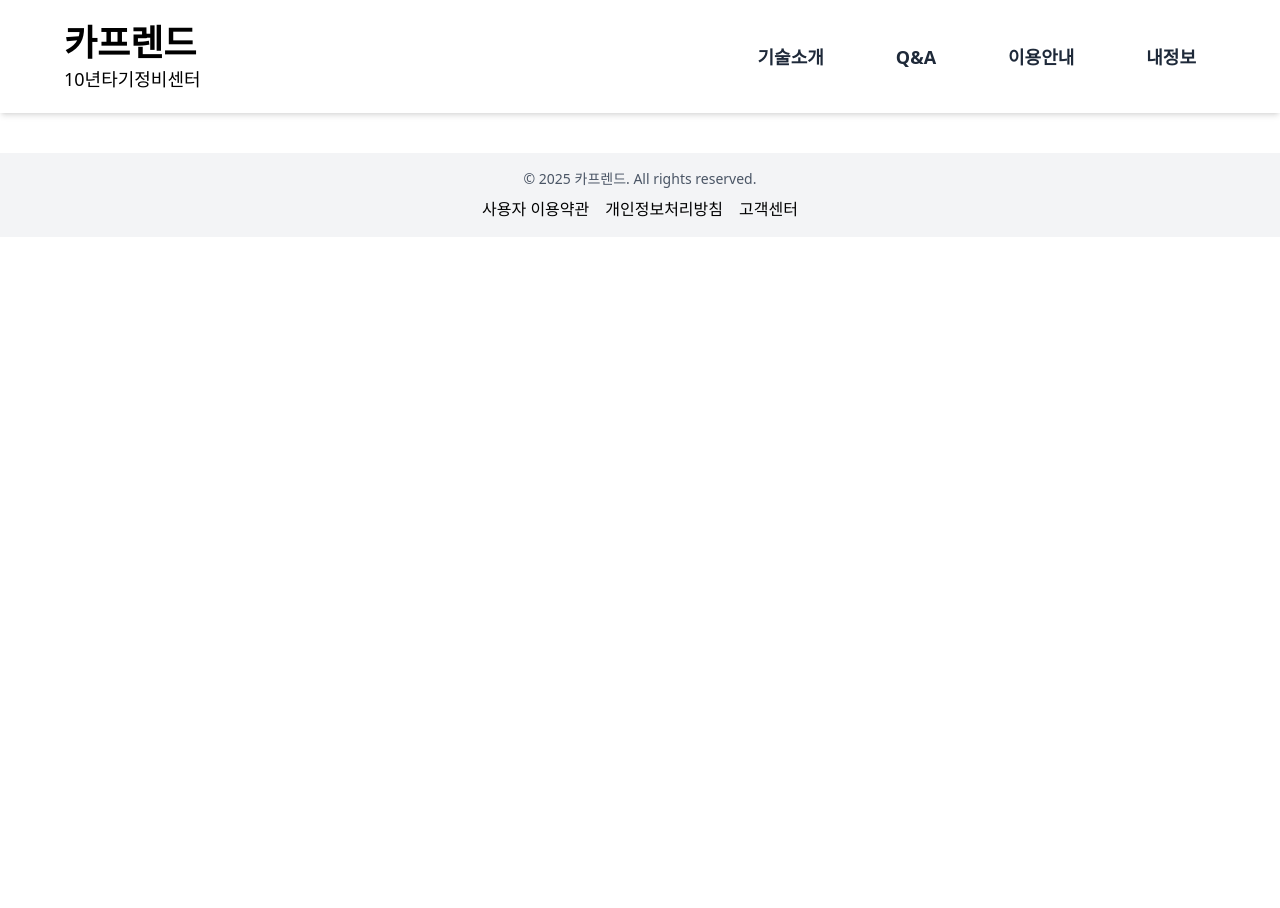
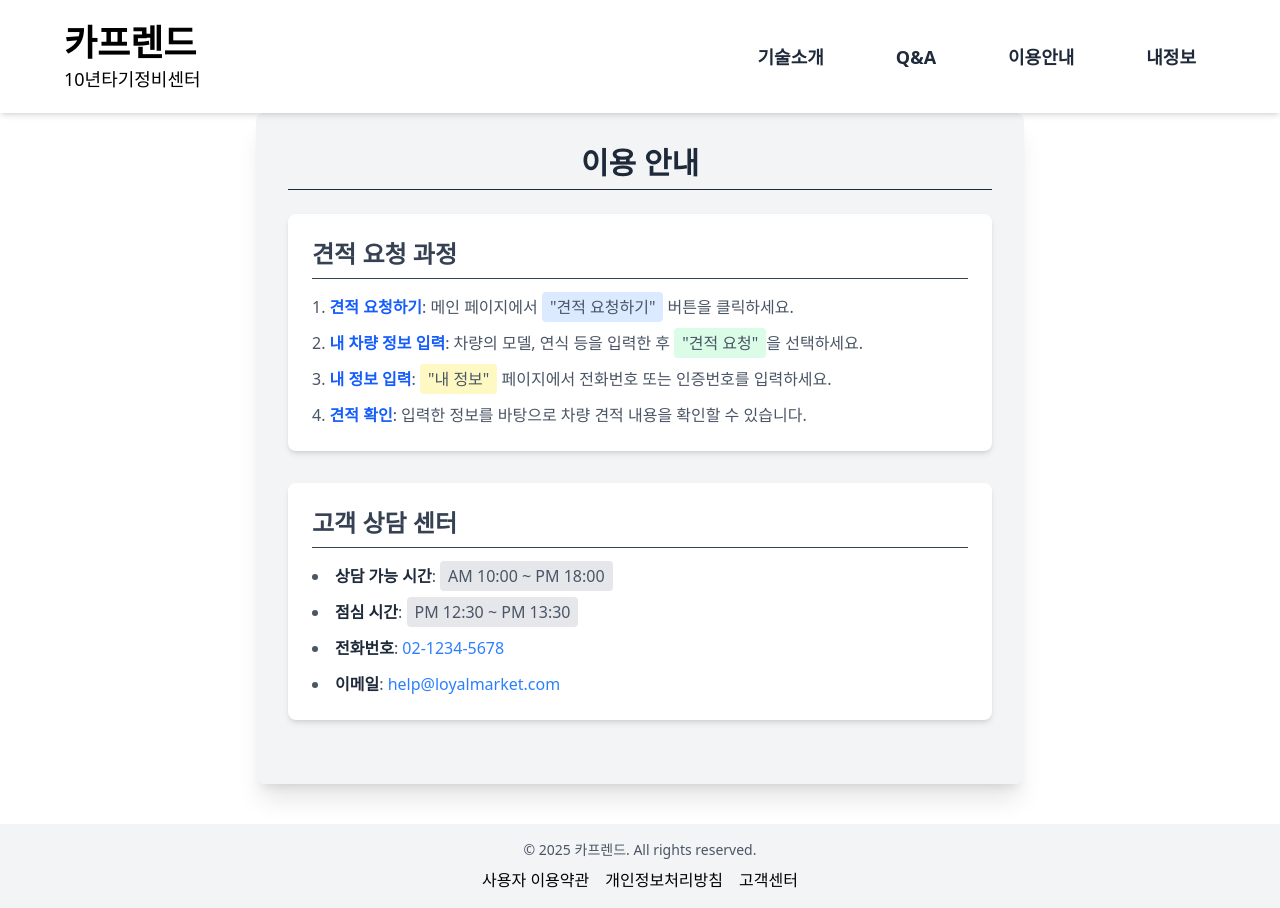
Before and after one commit to wo00on/carfriend_test, a React (Vite) app: page /guide in a window 1280 px wide. Before the commit the page ends 800 px from the top, so only its background shows below. Built offline with nearby package versions, Linux system fonts and the light colour scheme.

Commit message:
이용안내 페이지 구현

```diff
--- a/src/App.jsx
+++ b/src/App.jsx
@@ -6,6 +6,7 @@ import TechnologyPage from "./pages/TechnologyPage";
 import QnAPage from "./pages/QnAPage";
 import Main from "./pages/Main";
 import SupabaseTest from "./components/SupabseTest.jsx";
+import GuideInfo from "./pages/GuideInfo.jsx";
 
 const App = () => {
   return (
@@ -15,6 +16,7 @@ const App = () => {
       <Routes>
         <Route path="/technology" element={<TechnologyPage />} />
         <Route path="/qna" element={<QnAPage />} />
+        <Route path="/guide" element={<GuideInfo/>} />
         <Route path="/" element={<Main />} />
         <Route path="/test" element={<SupabaseTest />} />
 
--- /dev/null
+++ b/src/components/EstimateForm.jsx
@@ -0,0 +1,58 @@
+import React, { useState } from "react";
+
+const EstimateForm = () => {
+  const [image, setImage] = useState(null);
+
+  // 이미지 선택 핸들러
+  const handleImageUpload = (event) => {
+    const file = event.target.files[0];
+    if (file) {
+      const reader = new FileReader();
+      reader.onloadend = () => {
+        setImage(reader.result);
+      };
+      reader.readAsDataURL(file);
+    }
+  };
+
+  return (
+    <div className="w-full">
+      <h2 className="text-xl font-bold mb-4">견적 보내기</h2>
+      <form className="flex flex-col gap-3">
+        {["이름", "전화번호", "차 종류", "차 번호","수리내용"].map((label, idx) => (
+          <div key={idx} className="flex flex-col">
+            <label className="font-semibold">
+              {label} <span className="text-red-500">*</span>
+            </label>
+            <input className="border p-2 rounded-md w-full" type="text" required />
+          </div>
+        ))}
+
+        {/* 방문 일자 선택 */}
+        <div className="flex flex-col">
+          <label className="font-semibold">방문일자</label>
+          <input className="border p-2 rounded-md w-full" type="date" />
+        </div>
+
+        {/* 🚗 사진 업로드 추가 */}
+        <div className="flex flex-col">
+          <label className="font-semibold">차량 사진 첨부</label>
+          <input type="file" accept="image/*" onChange={handleImageUpload} className="border p-2 rounded-md" />
+
+          {/* 이미지 미리보기 */}
+          {image && (
+            <div className="mt-2">
+              <img src={image} alt="차량 미리보기" className="w-full h-auto rounded-md shadow-md" />
+            </div>
+          )}
+        </div>
+
+        <button type="submit" className="mt-4 bg-blue-500 text-white py-2 rounded-md hover:bg-blue-600">
+          제출하기
+        </button>
+      </form>
+    </div>
+  );
+};
+
+export default EstimateForm;
--- /dev/null
+++ b/src/pages/GuideInfo.jsx
@@ -0,0 +1,31 @@
+import React from 'react';
+
+const GuideInfo = () => {
+    return (
+        <div className="max-w-3xl mx-auto p-8 bg-gray-100 shadow-xl rounded-lg">
+            <h2 className="text-3xl font-extrabold text-gray-800 mb-6 text-center border-b pb-2">이용 안내</h2>
+
+            <section className="mb-8 p-6 bg-white rounded-lg shadow-md">
+                <h3 className="text-2xl font-semibold text-gray-700 mb-4 border-b pb-2">견적 요청 과정</h3>
+                <ul className="list-decimal list-inside text-gray-600 space-y-3">
+                    <li><strong className="text-blue-600">견적 요청하기</strong>: 메인 페이지에서 <span className="bg-blue-100 px-2 py-1 rounded">"견적 요청하기"</span> 버튼을 클릭하세요.</li>
+                    <li><strong className="text-blue-600">내 차량 정보 입력</strong>: 차량의 모델, 연식 등을 입력한 후 <span className="bg-green-100 px-2 py-1 rounded">"견적 요청"</span>을 선택하세요.</li>
+                    <li><strong className="text-blue-600">내 정보 입력</strong>: <span className="bg-yellow-100 px-2 py-1 rounded">"내 정보"</span> 페이지에서 전화번호 또는 인증번호를 입력하세요.</li>
+                    <li><strong className="text-blue-600">견적 확인</strong>: 입력한 정보를 바탕으로 차량 견적 내용을 확인할 수 있습니다.</li>
+                </ul>
+            </section>
+
+            <section className="mb-8 p-6 bg-white rounded-lg shadow-md">
+                <h3 className="text-2xl font-semibold text-gray-700 mb-4 border-b pb-2">고객 상담 센터</h3>
+                <ul className="list-disc list-inside text-gray-600 space-y-3">
+                    <li><strong className="text-gray-800">상담 가능 시간</strong>: <span className="bg-gray-200 px-2 py-1 rounded">AM 10:00 ~ PM 18:00</span></li>
+                    <li><strong className="text-gray-800">점심 시간</strong>: <span className="bg-gray-200 px-2 py-1 rounded">PM 12:30 ~ PM 13:30</span></li>
+                    <li><strong className="text-gray-800">전화번호</strong>: <span className="text-blue-500 font-medium">02-1234-5678</span></li>
+                    <li><strong className="text-gray-800">이메일</strong>: <span className="text-blue-500 font-medium">help@loyalmarket.com</span></li>
+                </ul>
+            </section>
+        </div>
+    );
+};
+
+export default GuideInfo;
```
